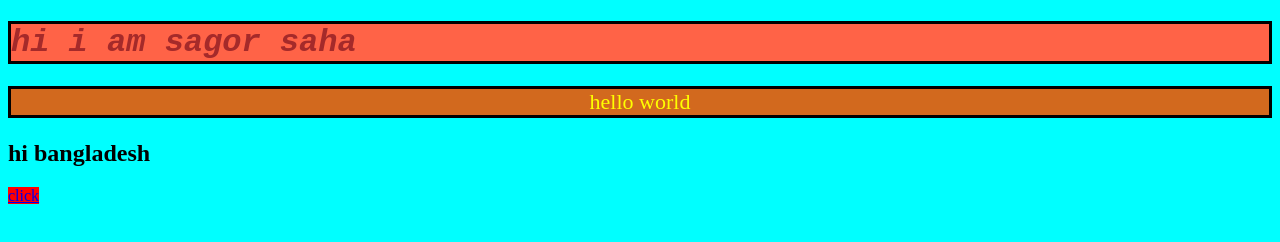
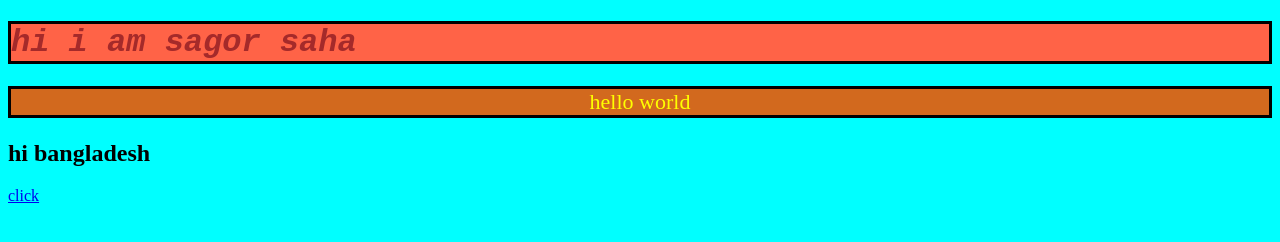
Before and after one commit to Sagor1243/Practice-HTMLCSS, a plain HTML site: page 1_style.html in a window 1280 px wide. Drawn offline with Linux system fonts and the light colour scheme.

Commit message:
example change style.css

```diff
--- a/example.js
+++ b/example.js
@@ -11,5 +11,3 @@
 const sagor = 'Because I\'m happy. ';
 
 console.log(`Aagor lyrics for "Happy": ${sagor.repeat(27)}`);
-
-console.log(`Hasan ..`);
--- a/style.css
+++ b/style.css
@@ -26,6 +26,3 @@
     font-family: Gill Sans;
 
 }
-a{
-    background-color: red;
-}
```
